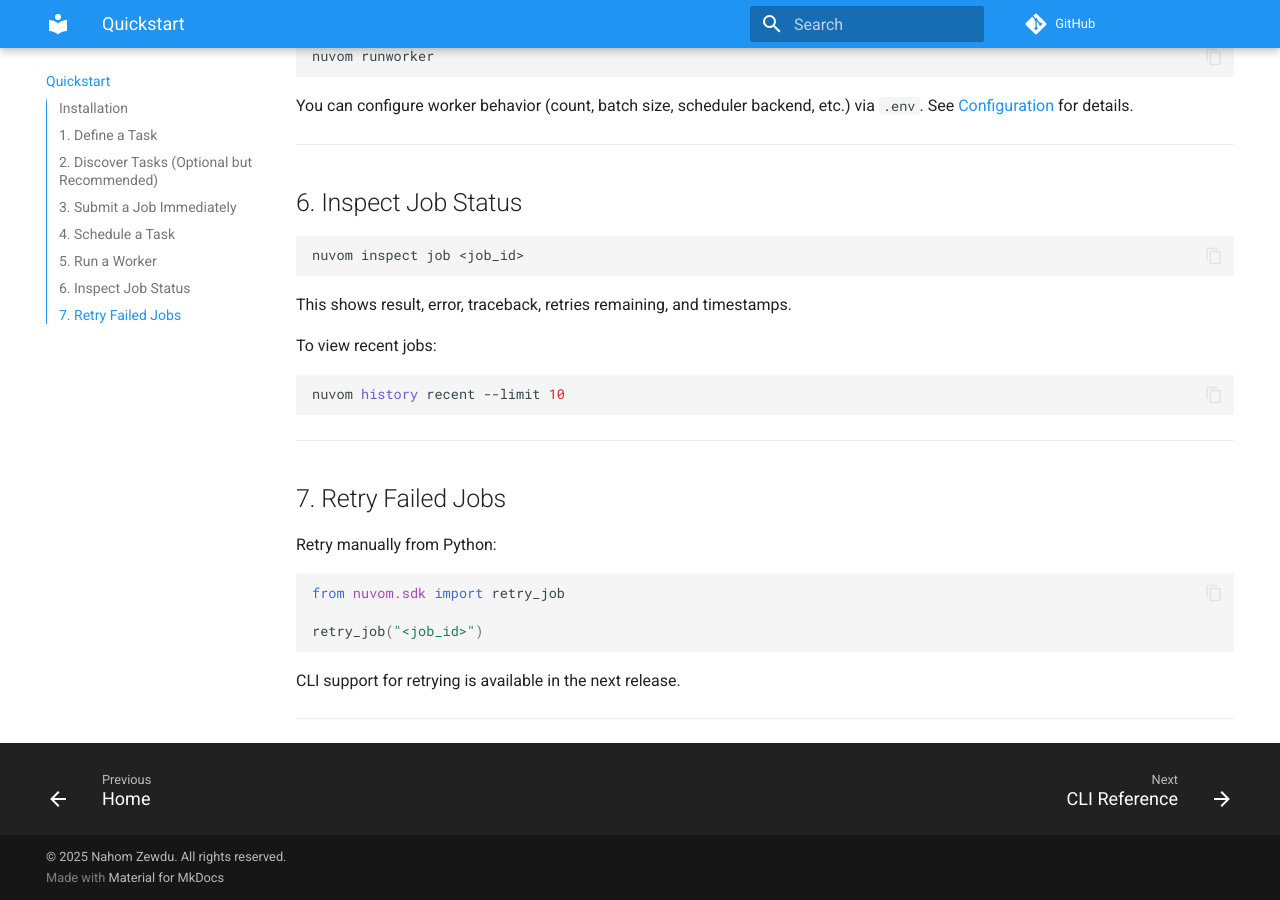
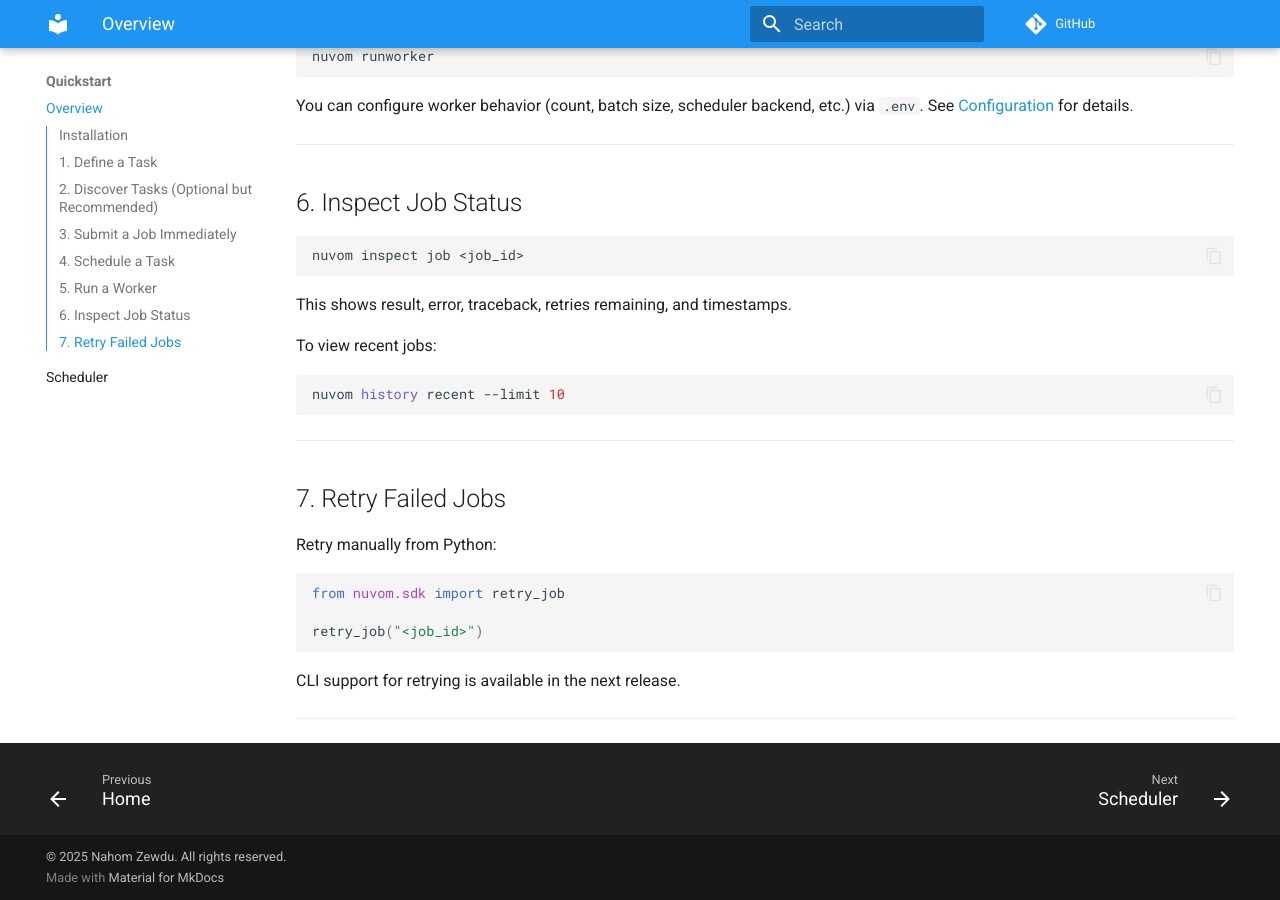
Before and after one commit to nahom-zewdu/Nuvom, an MkDocs documentation site: the page built from docs/quickstart.md, in a window 1280 px wide and 900 px high, scrolled down 1990 px. Built offline with MkDocs 1.6.1 and Material for MkDocs 9.7.7, drawn with Linux system fonts in a browser that asks for light colours; comment, search, counter and statistics services are not loaded.

Commit message:
chore: configure scheduling doc in mkdocs

```diff
--- a/mkdocs.yml
+++ b/mkdocs.yml
@@ -1,5 +1,5 @@
 site_name: Nuvom
-site_description: Lightweight, plugin-first Python task queue — no Redis required.
+site_description: Plugin-first Python task queue for reliable scheduling, fault-tolerant workers, and pluggable backends.
 site_author: Nahom Zewdu
 site_url: https://nahom-zewdu.github.io/Nuvom/
 repo_url: https://github.com/nahom-zewdu/Nuvom
@@ -25,7 +25,9 @@ theme:
 
 nav:
   - Home: index.md
-  - Quickstart: quickstart.md
+  - Quickstart:
+      - Overview: quickstart.md
+      - Scheduler: scheduler.md
   - CLI Reference: cli.md
   - Concepts: concepts.md
   - Plugins:
```
